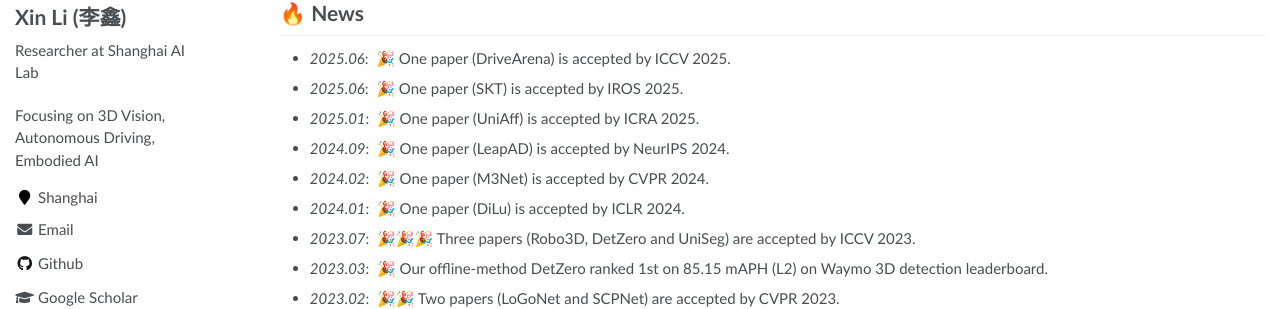
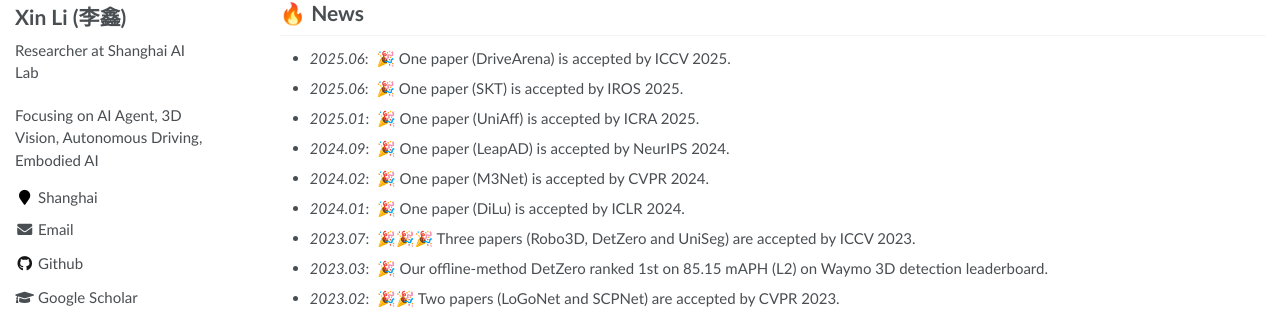
Before and after one commit to sankin97/sankin97.github.io, a Jekyll site: the page built from _pages/about.md, in a window 1280 px wide. Shown: the part 272-581 px from the top of the page. Built offline with Jekyll 4.4.1, drawn with Linux system fonts in a browser that asks for light colours.

Commit message:
update 20250821-1

```diff
--- a/_config.yml
+++ b/_config.yml
@@ -7,7 +7,7 @@
 
 # Site Settings
 title                    : "Xin Li (李鑫)"
-description              : "Focusing on 3D Vision, Autonomous Driving, Embodied AI"
+description              : "Focusing on AI Agent, 3D Vision, Autonomous Driving, Embodied AI"
 repository               : "sankin97/sankin97.github.io"
 google_scholar_stats_use_cdn : false
 
```
